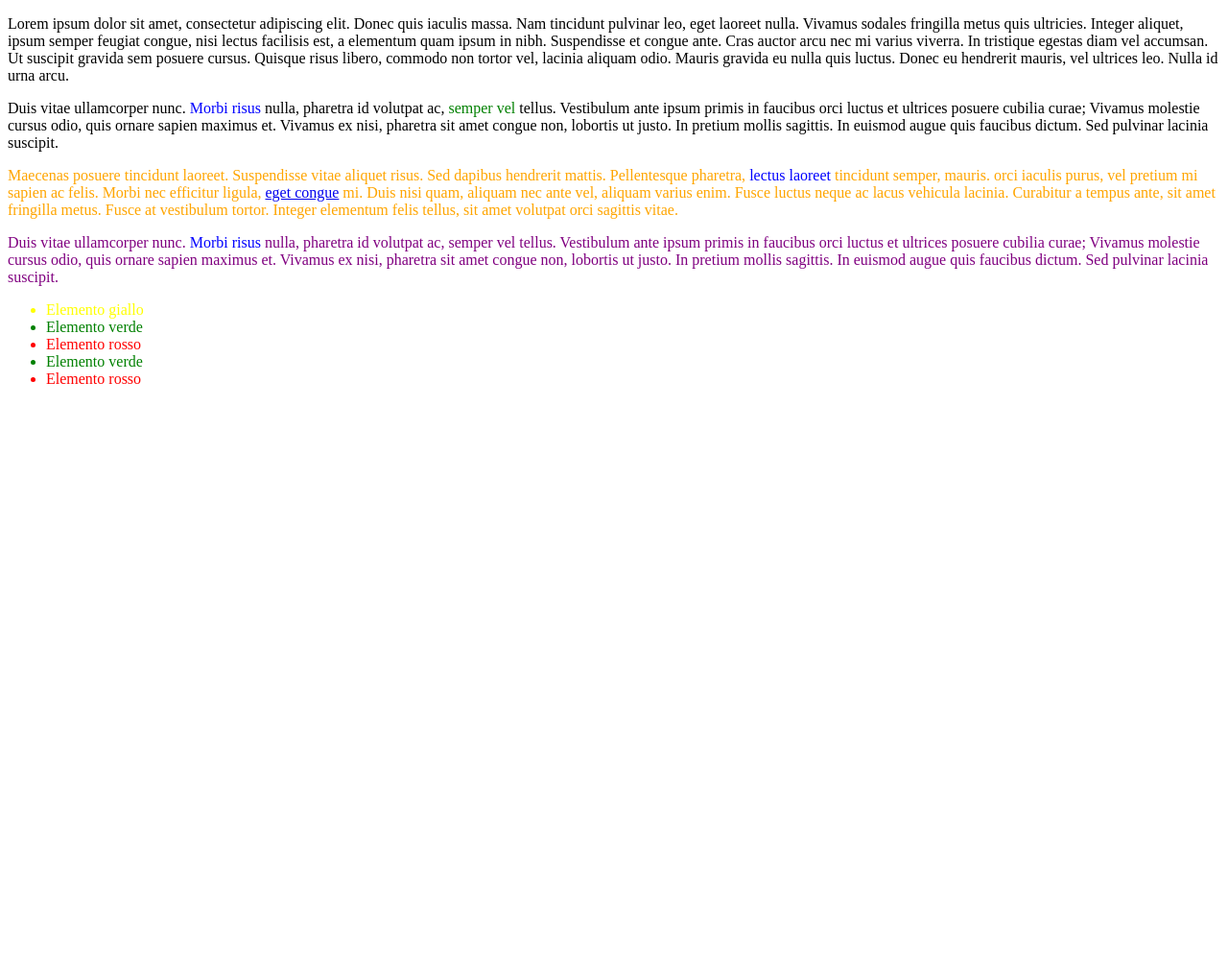
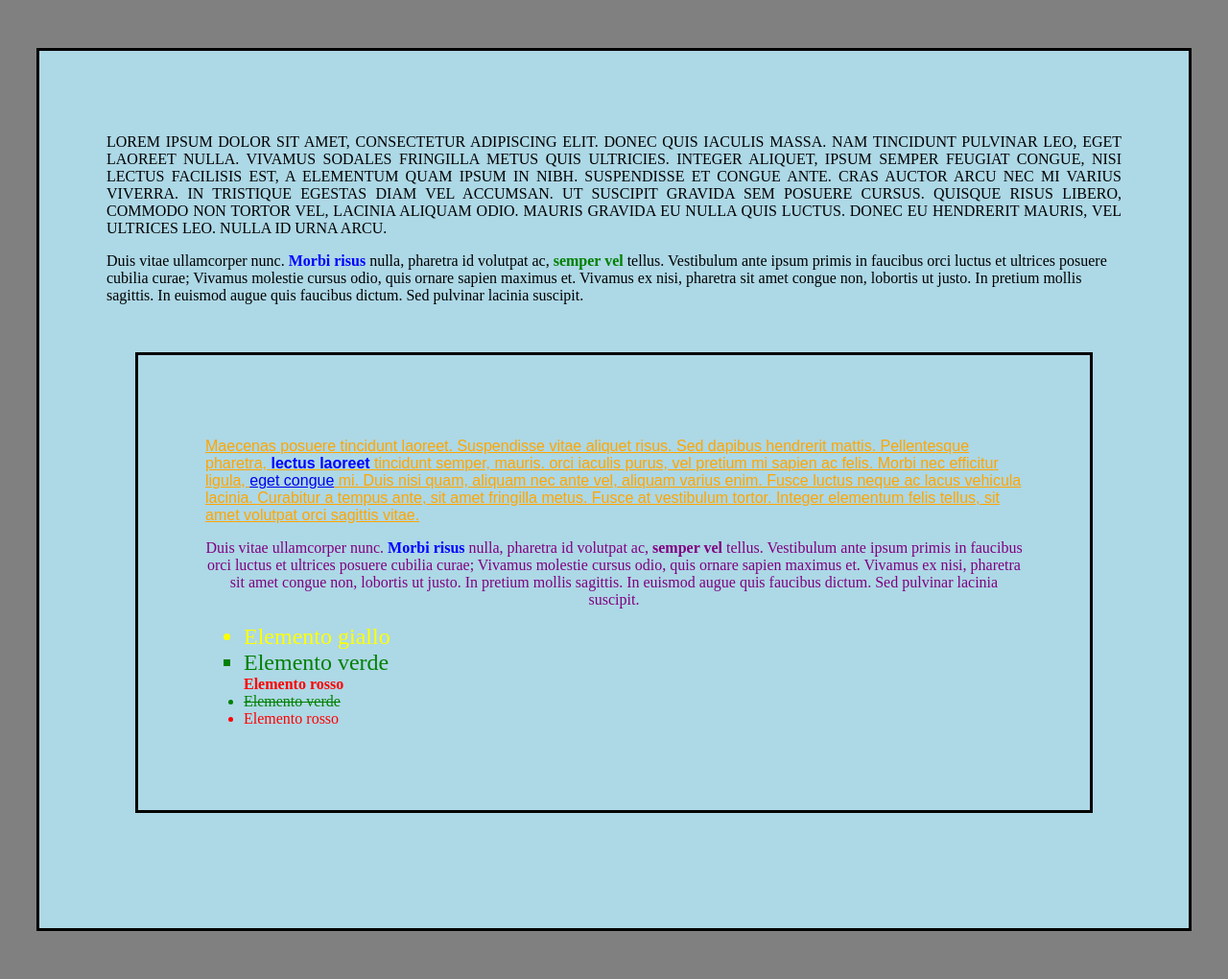
Before and after one commit to gervasieleonora/Esercizi-Cescot, a PHP site: page /esercitazione-04.html in a window 1280 px wide. Shown: the whole page at 96% size. Before the commit the page ends 400 px from the top, so only its background shows below. Run offline with PHP 8.4, Linux system fonts and the light colour scheme.

Commit message:
modifiche e spiegazioni

```diff
--- a/esercitazione-04.css
+++ b/esercitazione-04.css
@@ -9,7 +9,7 @@ span {
 Es 2 - Colora di blu tutti gli span contenuti all'interno di un paragrafo
 */
 p span {
-    color:blue
+    color:blue; font-weight: bold;
 }
 
 /*
@@ -24,7 +24,7 @@ div#sezione-1 > p.classe-1 span.classe-1 {
 Es 4 - Colora di viola l'ultimo paragrafo con classe-1 del documento
 */
 .sezione-2 .classe-1 {
-    color:purple;
+    color:purple; text-align: center;
 }
 
 /*
@@ -38,18 +38,24 @@ a:hover {
 Es 6 - Colora di rosa il primo paragrafo con classe-2 al passaggio del mouse
 */
 p.classe-2:hover {
-    color:pink;
+    color:pink; font-style: italic; text-transform: none;
+}
+
+p.classe-2 {text-align: justify; text-transform: uppercase;
 }
 
 /*
 Es 7 - Colora di arancione il primo paragrafo figlio di sezione-2
 */
 .sezione-2 > p:not(.classe-1) {
-    color:orange;
+    color:orange; text-decoration: underline;
 }
 .sezione-2 > p:first-child {
-    color:orange;
+    color:orange; font-family: Arial, Helvetica, sans-serif; font-size: 16px;
 }
+
+/* oppure per la dimensione si usa em, tipo 1.5em ma prima ci deve essere px, è proporzionale*/
+
 .sezione-2 > p:nth-child(2n + 1) {
     color:orange;
 }
@@ -58,17 +64,46 @@ Es 7 - Colora di arancione il primo paragrafo figlio di sezione-2
 Es 8 - Colora gli elementi della lista
 */
 ul.classe-2 > :first-child {
-    color:yellow;
+    color:yellow; font-size: 1.5em;
 }
 ul.classe-2 > :nth-child(2) {
-    color:green;
+    color:green; font-size: 1.5rem; list-style: square;
 }
 ul.classe-2 > :nth-child(3) {
-    color:red;
+    color:red; font-weight: bold; list-style-type: none;
 }
 ul.classe-2 > :nth-child(4) {
-    color:green;
+    color:green; text-decoration: line-through;
 }
 ul.classe-2 > :nth-child(5) {
-    color:red;
+    color: red;
 }
+
+body {
+    background-color: grey;
+}
+
+div {
+    background-color: lightblue;
+    margin: 50px 30px; margin-right: 30px; margin-top: 50px;
+    padding: 70px;
+    border width: 1px;
+    border-style: solid;
+    border-color: black;
+}
+
+h1 {
+    margin-bottom: 50px;
+}
+
+h2 {
+    margin-top: 30px;
+    margin-bottom: 30px;}
+
+ /* spiegazione colori
+p {color: #FF00FF;}
+*/
+
+/* spiegazione font
+font-family: Arial, Helvetica, sans-serif;
+*/
```
